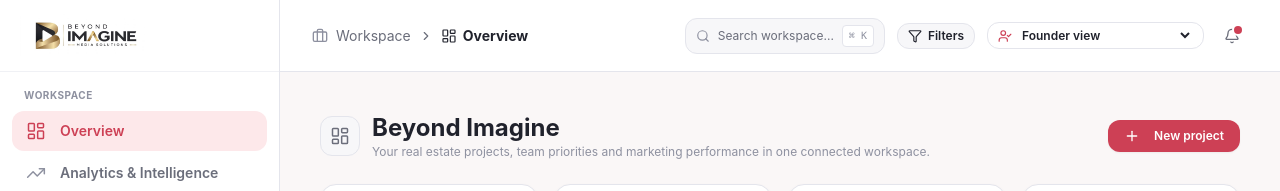
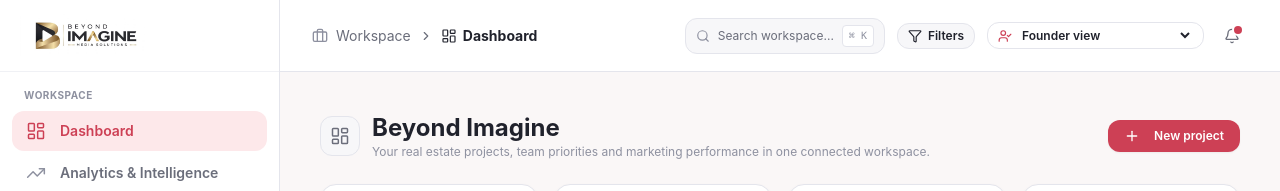
Before and after one commit to shubhamm-18/bim, a Next.js app: page / in a window 1280 px wide. Shown: the top 191 px of the page. Built offline with nearby package versions, Linux system fonts and the light colour scheme.

Commit message:
fix(sidebar): resolve syntax error and rename 'Overview' to 'Dashboard' in navigation

```diff
--- a/src/components/layout/Sidebar.tsx
+++ b/src/components/layout/Sidebar.tsx
@@ -97,7 +97,7 @@ export function Sidebar({ onItemClick, className }: SidebarProps) {
             <div className="space-y-0.5">
               {group.items.map((item) => {
                 const IconComponent =
-                  item.id === 'overview'
+                  item.id === 'overview' || item.id === 'dashboard'
                     ? OverviewIcon
                     : item.id === 'gruhnest'
                     ? GruhnestIcon
--- a/src/config/navigation.config.ts
+++ b/src/config/navigation.config.ts
@@ -36,7 +36,7 @@ export const navigationConfig: {
         {
           id: 'overview',
           href: '/',
-          label: 'Overview',
+          label: 'Dashboard',
           iconName: 'OverviewIcon',
           group: 'workspace',
           description: 'Agency key performance indicators, active projects, and urgent action items.',
```
Also changed, not shown: 1 other file (tests, documents, lock files or other folders).
